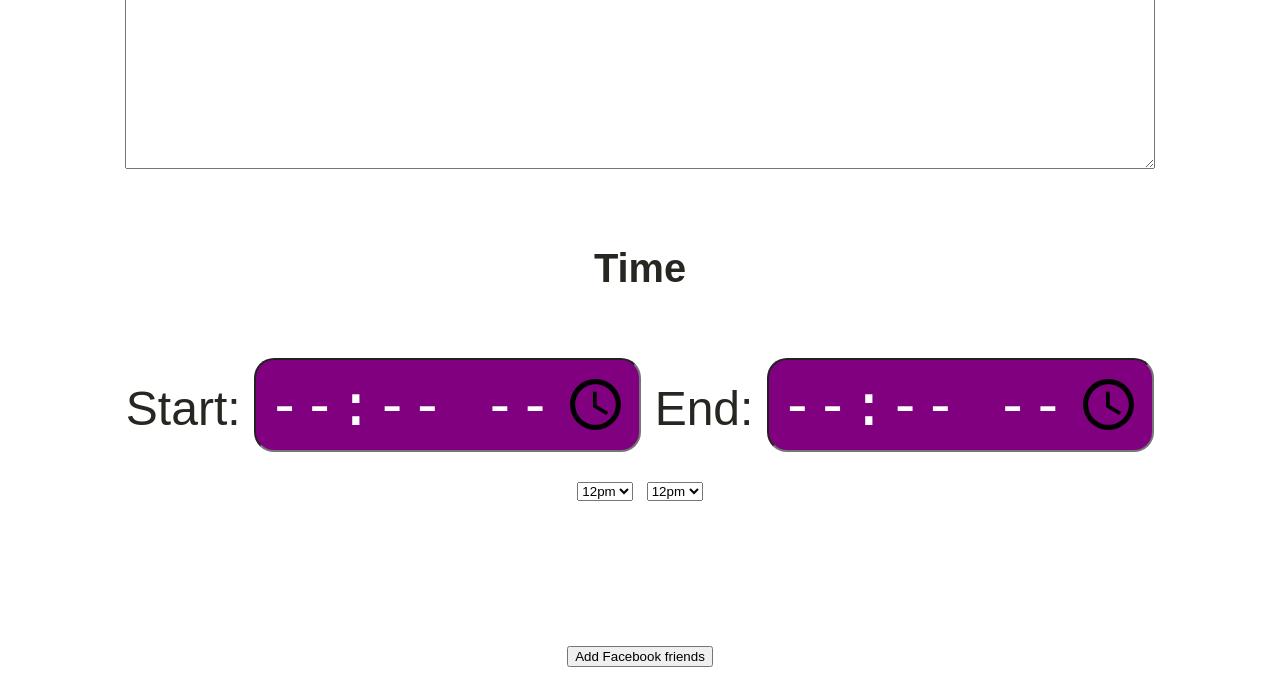
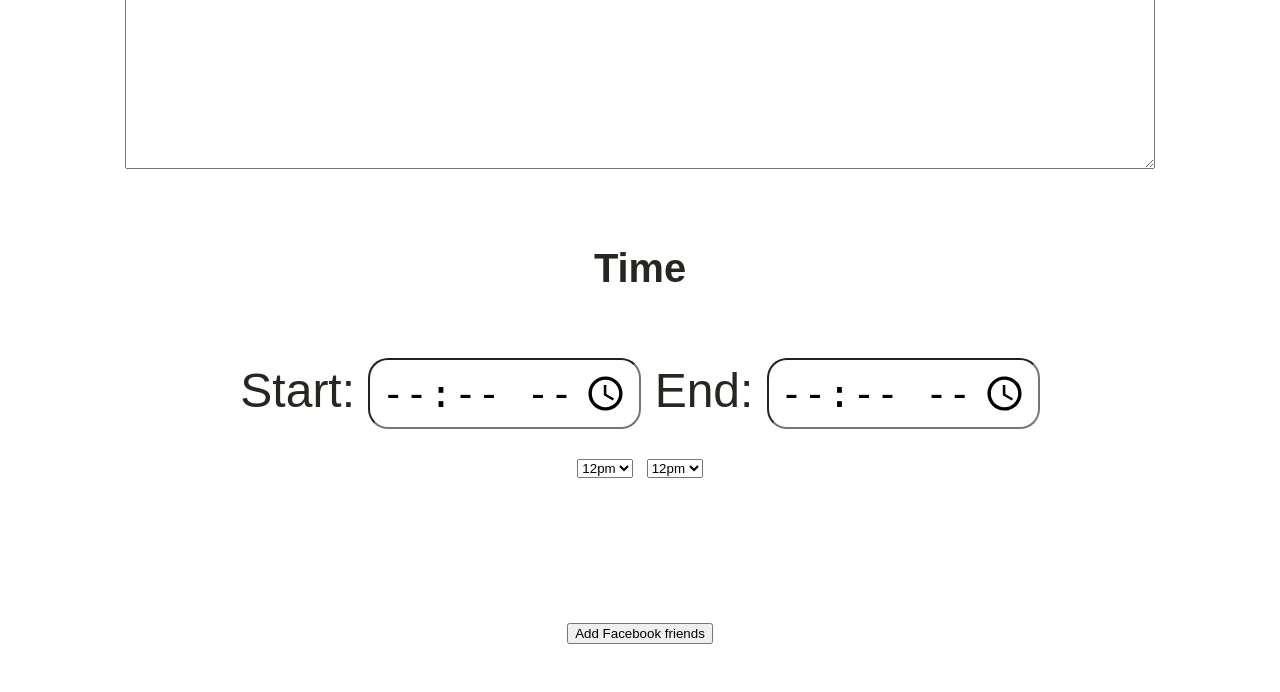
Before and after one commit to jmoore315/HCIProj, a PHP site: page /create.html in a window 1280 px wide. Shown: the part 3260-3952 px from the top of the page. Run offline with PHP 8.4, Linux system fonts and the light colour scheme.

Commit message:
profile page

```diff
--- a/create.html
+++ b/create.html
@@ -120,8 +120,8 @@ Date
 Time
 </h5>
 
-Start: <input type="time" name="usr_time_start" id="selector">
-End: <input type="time" name="usr_time_end" id="selector">
+Start: <input type="time" name="usr_time_start" id="time">
+End: <input type="time" name="usr_time_end" id="time">
 
 <br />
 <select>
--- a/style.css
+++ b/style.css
@@ -485,3 +485,9 @@ textarea {
 	padding: 10px;
 
 }
+
+#time {
+	font-size: 1em;
+	border-radius: 20px;
+	padding: 10px;
+}
```
